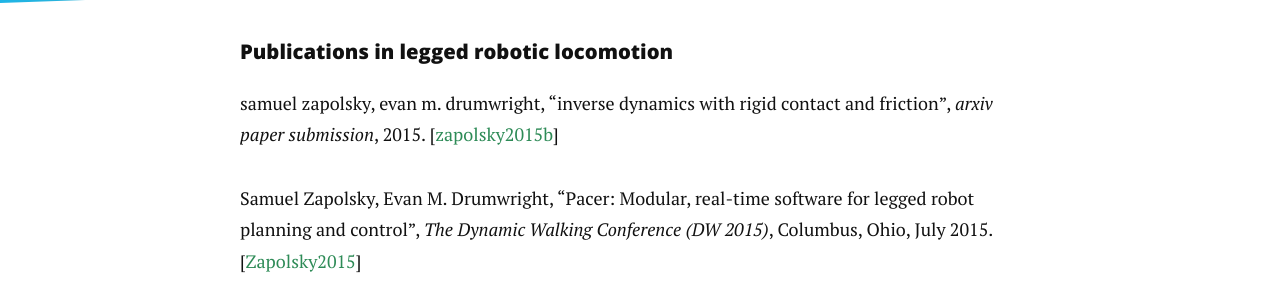
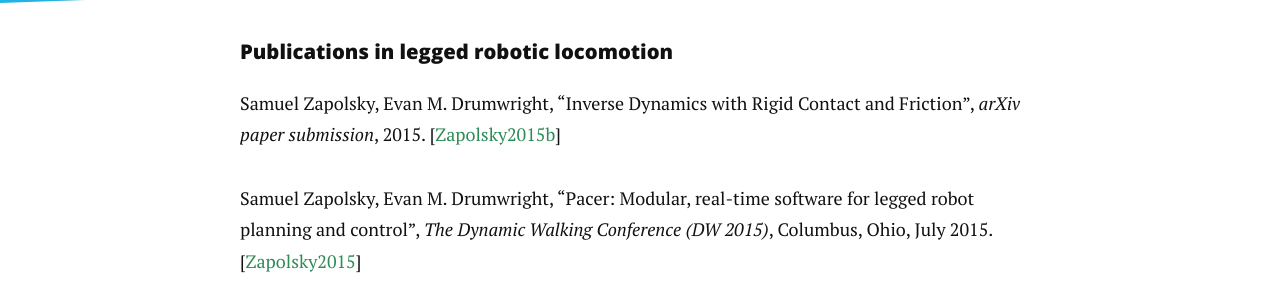
Before and after one commit to PositronicsLab/positronicslab.github.io, a Jekyll site: the page built from publications.md, in a window 1280 px wide and 900 px high. Shown: the part 239-524 px from the top of the window. Built offline with Jekyll 4.4.1, drawn with Linux system fonts in a browser that asks for light colours; nearby versions of some CDN libraries; Markdown is read by kramdown in place of the engine named in the settings; a file with an impossible date is left out.

```diff
--- a/publications.md
+++ b/publications.md
@@ -3,7 +3,7 @@ layout: default
 title: Publications
 ---
 #### Publications in legged robotic locomotion
-samuel zapolsky, evan m. drumwright, "inverse dynamics with rigid contact and friction", <i>arxiv paper submission</i>, 2015. [<a href="https://arxiv.org/submit/1349241/view">zapolsky2015b</a>]
+Samuel Zapolsky, Evan M. Drumwright, "Inverse Dynamics with Rigid Contact and Friction", <i>arXiv paper submission</i>, 2015. [<a href="https://arxiv.org/submit/1349241/view">Zapolsky2015b</a>]
 
 Samuel Zapolsky, Evan M. Drumwright, "Pacer: Modular, real-time software for legged robot planning and control", <i>The Dynamic Walking Conference (DW 2015)</i>, Columbus, Ohio, July 2015. [<a href="http://robotics.gwu.edu/positronics/wp-content/uploads/2014/08/Zapolsky_2015_DW.pdf">Zapolsky2015</a>]
 
```
